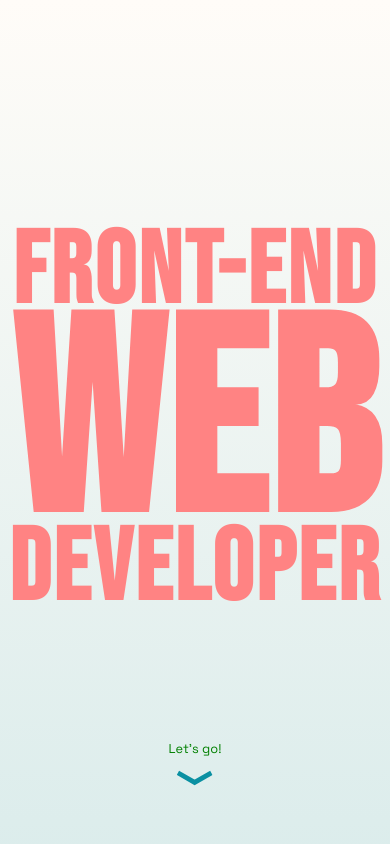
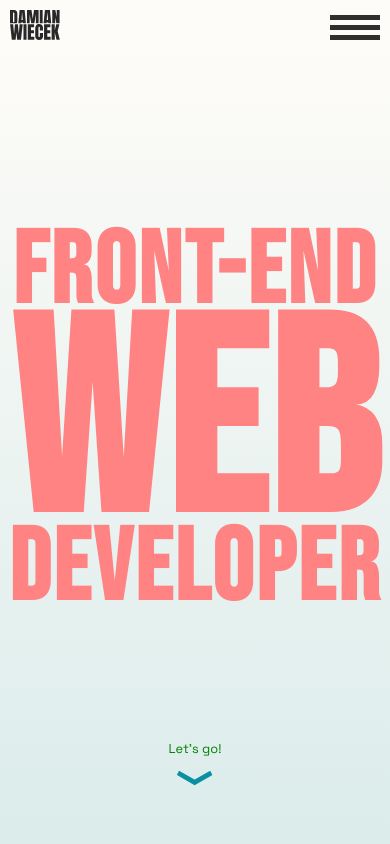
Before and after one commit to damianwick/my-portfolio, a React (Create React App) app: page / in a window 390 px wide. Shown: the top 844 px of the page. Built offline with nearby package versions, Linux system fonts and the light colour scheme.

Commit message:
Developed hamburger menu.

```diff
--- a/src/components/ContactSection.css
+++ b/src/components/ContactSection.css
@@ -20,7 +20,7 @@ form{
     flex-direction: column;
     width: 49%;
 }
-form input{
+form input:nth-child(-n+3){
     height: 40px;
 }
 form textarea{
@@ -66,4 +66,13 @@ form label{
     form{
         text-align: center;
     }
+    form input:nth-child(-n+3){
+        height: 30px;
+    }
+    form label{
+        margin: 5px;
+    }
+    .form-btn{
+        margin: 10px 0;
+    }
 }
--- a/src/components/Footer.css
+++ b/src/components/Footer.css
@@ -19,5 +19,5 @@ footer p{
     margin-right: 24px ;
 }
 .footer-icons-container a:hover {
-    color: #FF8383 ;
+    color: #FF8383;
 }
--- /dev/null
+++ b/src/components/Hamburger.css
@@ -0,0 +1,31 @@
+#hamburger-menu{
+    height: 25px;
+    width: 50px;
+    display: none;
+}
+#hamburger-menu span{
+    width: 50px;
+    height: 5px;
+    position: absolute;
+    background-color: #2F2F2F;
+}
+
+#hamburger-menu span:nth-child(2) {
+    transform: translateY(10px);
+}
+#hamburger-menu span:nth-child(3) {
+    transform: translateY(20px);
+}
+
+
+@media only screen and (max-width: 1024px) {
+    #hamburger-menu{
+        display: block;
+    }
+    #hamburger-menu span{
+        transition: transform 0.2s linear 0s;
+    }
+    #hamburger-menu span:nth-child(2){
+        transition: opacity 0.1s linear 0s;
+    }
+}
--- /dev/null
+++ b/src/components/Hamburger.js
@@ -0,0 +1,31 @@
+import './Hamburger.css'
+
+export default function Hamburger({ isActive }) {
+    return (
+        <>
+            <div id='hamburger-menu'>
+                <span></span>
+                <span></span>
+                <span></span>
+            </div>
+
+            <style jsx>{`
+                @media only screen and (max-width: 1024px) {
+                    #hamburger span {
+                        width: ${isActive ? '30px' : '50px'}
+                    }
+                    #hamburger-menu span:nth-child(2) {
+                        opacity: ${isActive ? '0' : '1'};
+                    }
+                    #hamburger-menu span:nth-child(3) {
+                        transform: ${isActive ? 'rotate(45deg) translateX(10px)' : 'translateY(20px)'};
+                    }
+                    #hamburger-menu span:nth-child(1) {
+                        transform: ${isActive ? 'rotate(-45deg) translateY(10px)' : ''};
+                    }
+                }
+            `}
+            </style>
+        </>
+    )
+}
--- a/src/components/Navbar.css
+++ b/src/components/Navbar.css
@@ -46,13 +46,36 @@
 
 @media only screen and (max-width: 1024px) {
     .nav{
-        padding: 10px 10px 0;
-        justify-content: flex-end;
+        padding: 10px 10px 10px;
+        justify-content: space-between;
+        align-items: center;
+        position: fixed;
+        background-color: #FEFCF8;
+    }
+    #hamburger-menu{
+        display: block;
     }
     .logo-container{
-        display: none;
+        width: 50px;
     }
     .nav-list{
-        display: none;
+        width: 100vw;
+        position: absolute;
+        left: 0;
+        top: 35px;
+        padding:0 ;
+        text-align: center;
+        background-color: inherit ;
+    }
+    .nav-list li{
+        height: 40px;
+        display: flex;
+    }
+    .nav-list li a{
+        margin: auto;
+    }
+
+    .nav-list li:hover{
+        background-color: #FF8383;
     }
 }
--- a/src/components/Navbar.js
+++ b/src/components/Navbar.js
@@ -1,12 +1,27 @@
 import logo from '../assets/damianw_logo2_black.svg'
 import './Navbar.css';
+import Hamburger from './Hamburger';
+import { useState } from 'react';
 
 export default function Navbar() {
+ const [ isHamburgerOpen, setHamburgerState ] = useState(false);
+
+ const toggleHamburger = () => {
+    setHamburgerState(!isHamburgerOpen)
+ };
+
+ const navBar = document.getElementsByClassName('nav');
+
     return (
+        <>
             <div className='nav'>
                     <a className='logo-container' href='../../public/index.html'>
                         <img src={logo}/>
                     </a>
+                    <div className='hamburger' onClick={toggleHamburger}>
+                        <Hamburger isActive={isHamburgerOpen}/>
+                    </div>
+
                     <ul className='nav-list'>
                         <li>
                             <a href='#projects-section' className='underline-animation'>projects</a>
@@ -22,5 +37,15 @@ export default function Navbar() {
                         </li>
                     </ul>
             </div>
+
+            <style jsx>{`
+                @media only screen and (max-width: 1024px) {
+                    .nav-list{
+                        display: ${isHamburgerOpen ? 'block' : 'none'};
+                    }
+                }
+            `}
+            </style>
+        </>
     )
 }
```
Lines whose indentation alone changed are shown as unchanged.
